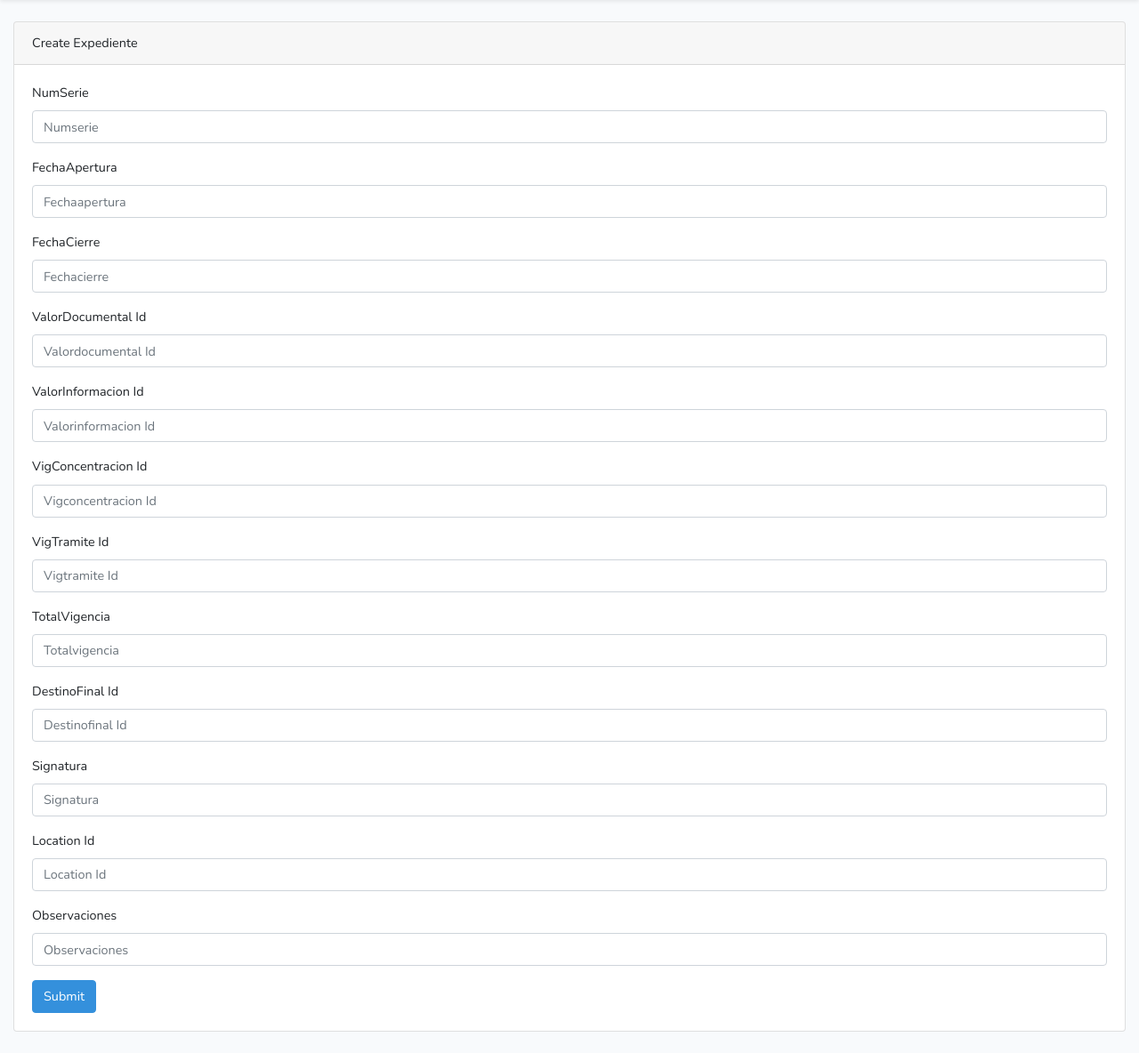
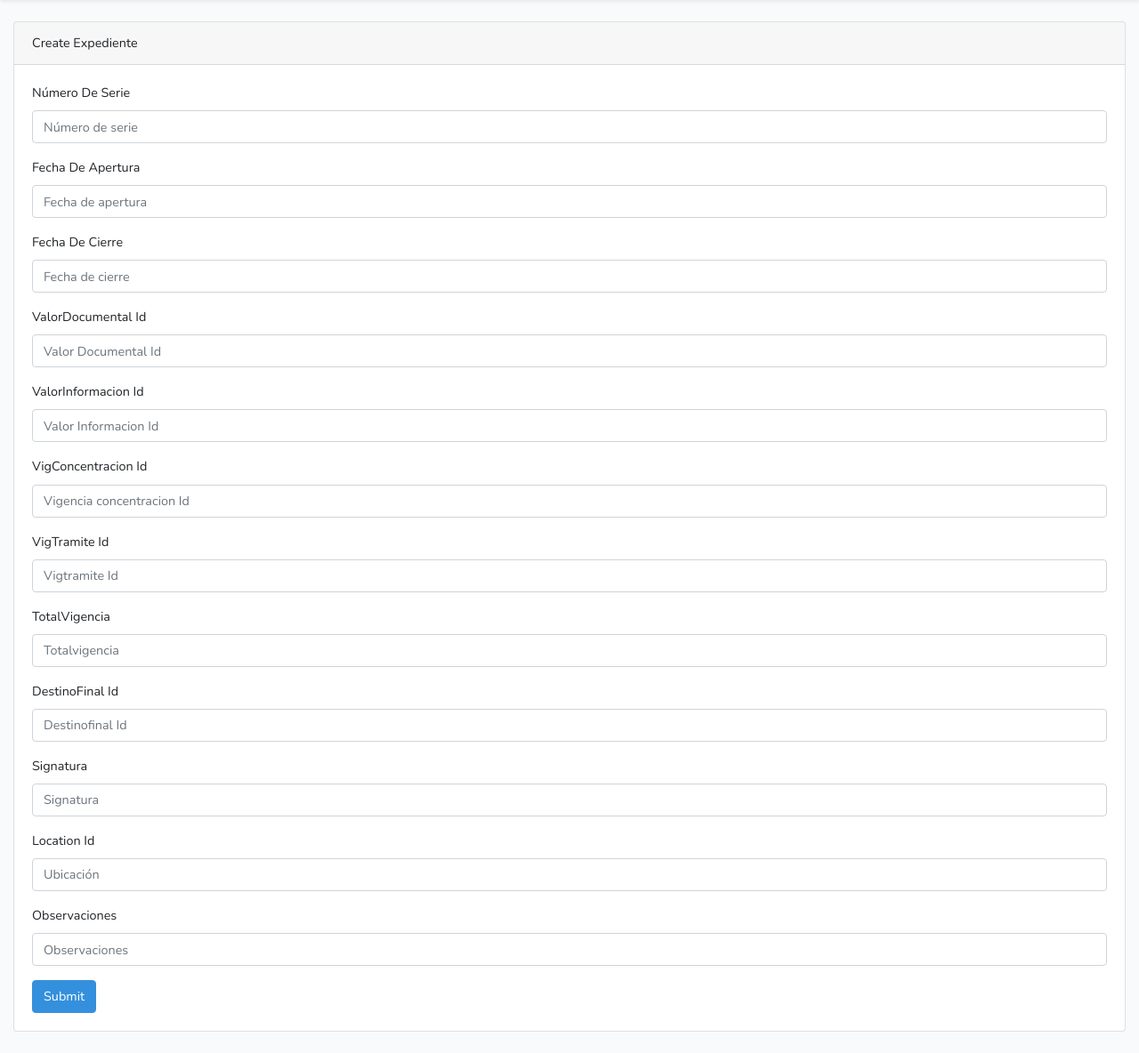
Before and after one commit to AbyLuna/concentrados, a Laravel app: page /expedientes/create in a window 1280 px wide. Shown: the part 55-1239 px from the top of the page at 89% size. Run offline with Laravel 8, Linux system fonts and the light colour scheme; parts of the project's set-up code (start-up, migrations or seed data) failed here and were passed over; some libraries are stand-ins or nearby versions.

Commit message:
Edite formularios  de los cruds

```diff
--- a/resources/views/caja/index.blade.php
+++ b/resources/views/caja/index.blade.php
@@ -36,9 +36,9 @@
                                     <tr>
                                         <th>No</th>
 
-										<th>Numacta</th>
-										<th>Numcaja</th>
-										<th>Numtomoscaja</th>
+										<th>Número de acta</th>
+										<th>Número de  caja</th>
+										<th>Número de tomos en la caja</th>
 										<th>Areapert</th>
 										<th>Contrato Id</th>
 
--- a/resources/views/contrato/index.blade.php
+++ b/resources/views/contrato/index.blade.php
@@ -36,10 +36,10 @@
                                     <tr>
                                         <th>No</th>
 
-										<th>Numcontrato</th>
+										<th>Número de contrato</th>
 										<th>Descripcion</th>
-										<th>Numtomosexp</th>
-										<th>Bitacora</th>
+										<th>Número de tomos del expediente</th>
+										<th>Bitácora</th>
 										<th>Expediente Id</th>
 
                                         <th></th>
--- a/resources/views/expediente/form.blade.php
+++ b/resources/views/expediente/form.blade.php
@@ -2,33 +2,33 @@
     <div class="box-body">
 
         <div class="form-group">
-            {{ Form::label('numSerie') }}
-            {{ Form::text('numSerie', $expediente->numSerie, ['class' => 'form-control' . ($errors->has('numSerie') ? ' is-invalid' : ''), 'placeholder' => 'Numserie']) }}
+            {{ Form::label('Número de serie') }}
+            {{ Form::text('numSerie', $expediente->numSerie, ['class' => 'form-control' . ($errors->has('numSerie') ? ' is-invalid' : ''), 'placeholder' => 'Número de serie']) }}
             {!! $errors->first('numSerie', '<div class="invalid-feedback">:message</p>') !!}
         </div>
         <div class="form-group">
-            {{ Form::label('fechaApertura') }}
-            {{ Form::text('fechaApertura', $expediente->fechaApertura, ['class' => 'form-control' . ($errors->has('fechaApertura') ? ' is-invalid' : ''), 'placeholder' => 'Fechaapertura']) }}
+            {{ Form::label('Fecha de apertura') }}
+            {{ Form::text('fechaApertura', $expediente->fechaApertura, ['class' => 'form-control' . ($errors->has('fechaApertura') ? ' is-invalid' : ''), 'placeholder' => 'Fecha de apertura']) }}
             {!! $errors->first('fechaApertura', '<div class="invalid-feedback">:message</p>') !!}
         </div>
         <div class="form-group">
-            {{ Form::label('fechaCierre') }}
-            {{ Form::text('fechaCierre', $expediente->fechaCierre, ['class' => 'form-control' . ($errors->has('fechaCierre') ? ' is-invalid' : ''), 'placeholder' => 'Fechacierre']) }}
+            {{ Form::label('Fecha de cierre') }}
+            {{ Form::text('fechaCierre', $expediente->fechaCierre, ['class' => 'form-control' . ($errors->has('fechaCierre') ? ' is-invalid' : ''), 'placeholder' => 'Fecha de cierre']) }}
             {!! $errors->first('fechaCierre', '<div class="invalid-feedback">:message</p>') !!}
         </div>
         <div class="form-group">
-            {{ Form::label('valorDocumental_id') }}
-            {{ Form::text('valorDocumental_id', $expediente->valorDocumental_id, ['class' => 'form-control' . ($errors->has('valorDocumental_id') ? ' is-invalid' : ''), 'placeholder' => 'Valordocumental Id']) }}
+            {{ Form::label('ValorDocumental_id') }}
+            {{ Form::text('valorDocumental_id', $expediente->valorDocumental_id, ['class' => 'form-control' . ($errors->has('valorDocumental_id') ? ' is-invalid' : ''), 'placeholder' => 'Valor Documental Id']) }}
             {!! $errors->first('valorDocumental_id', '<div class="invalid-feedback">:message</p>') !!}
         </div>
         <div class="form-group">
             {{ Form::label('valorInformacion_id') }}
-            {{ Form::text('valorInformacion_id', $expediente->valorInformacion_id, ['class' => 'form-control' . ($errors->has('valorInformacion_id') ? ' is-invalid' : ''), 'placeholder' => 'Valorinformacion Id']) }}
+            {{ Form::text('valorInformacion_id', $expediente->valorInformacion_id, ['class' => 'form-control' . ($errors->has('valorInformacion_id') ? ' is-invalid' : ''), 'placeholder' => 'Valor Informacion Id']) }}
             {!! $errors->first('valorInformacion_id', '<div class="invalid-feedback">:message</p>') !!}
         </div>
         <div class="form-group">
             {{ Form::label('vigConcentracion_id') }}
-            {{ Form::text('vigConcentracion_id', $expediente->vigConcentracion_id, ['class' => 'form-control' . ($errors->has('vigConcentracion_id') ? ' is-invalid' : ''), 'placeholder' => 'Vigconcentracion Id']) }}
+            {{ Form::text('vigConcentracion_id', $expediente->vigConcentracion_id, ['class' => 'form-control' . ($errors->has('vigConcentracion_id') ? ' is-invalid' : ''), 'placeholder' => 'Vigencia concentracion Id']) }}
             {!! $errors->first('vigConcentracion_id', '<div class="invalid-feedback">:message</p>') !!}
         </div>
         <div class="form-group">
@@ -47,17 +47,17 @@
             {!! $errors->first('destinoFinal_id', '<div class="invalid-feedback">:message</p>') !!}
         </div>
         <div class="form-group">
-            {{ Form::label('signatura') }}
+            {{ Form::label('Signatura') }}
             {{ Form::text('signatura', $expediente->signatura, ['class' => 'form-control' . ($errors->has('signatura') ? ' is-invalid' : ''), 'placeholder' => 'Signatura']) }}
             {!! $errors->first('signatura', '<div class="invalid-feedback">:message</p>') !!}
         </div>
         <div class="form-group">
             {{ Form::label('location_id') }}
-            {{ Form::text('location_id', $expediente->location_id, ['class' => 'form-control' . ($errors->has('location_id') ? ' is-invalid' : ''), 'placeholder' => 'Location Id']) }}
+            {{ Form::text('location_id', $expediente->location_id, ['class' => 'form-control' . ($errors->has('location_id') ? ' is-invalid' : ''), 'placeholder' => 'Ubicación']) }}
             {!! $errors->first('location_id', '<div class="invalid-feedback">:message</p>') !!}
         </div>
         <div class="form-group">
-            {{ Form::label('observaciones') }}
+            {{ Form::label('Observaciones') }}
             {{ Form::text('observaciones', $expediente->observaciones, ['class' => 'form-control' . ($errors->has('observaciones') ? ' is-invalid' : ''), 'placeholder' => 'Observaciones']) }}
             {!! $errors->first('observaciones', '<div class="invalid-feedback">:message</p>') !!}
         </div>
```
Also changed, not shown: resources/views/caja/form.blade.php (+8 -8 lines), resources/views/caja/show.blade.php (+4 -4 lines), resources/views/contrato/form.blade.php (+8 -8 lines), resources/views/contrato/show.blade.php (+4 -4 lines), resources/views/expediente/index.blade.php (+9 -9 lines), resources/views/expediente/show.blade.php (+10 -10 lines).
